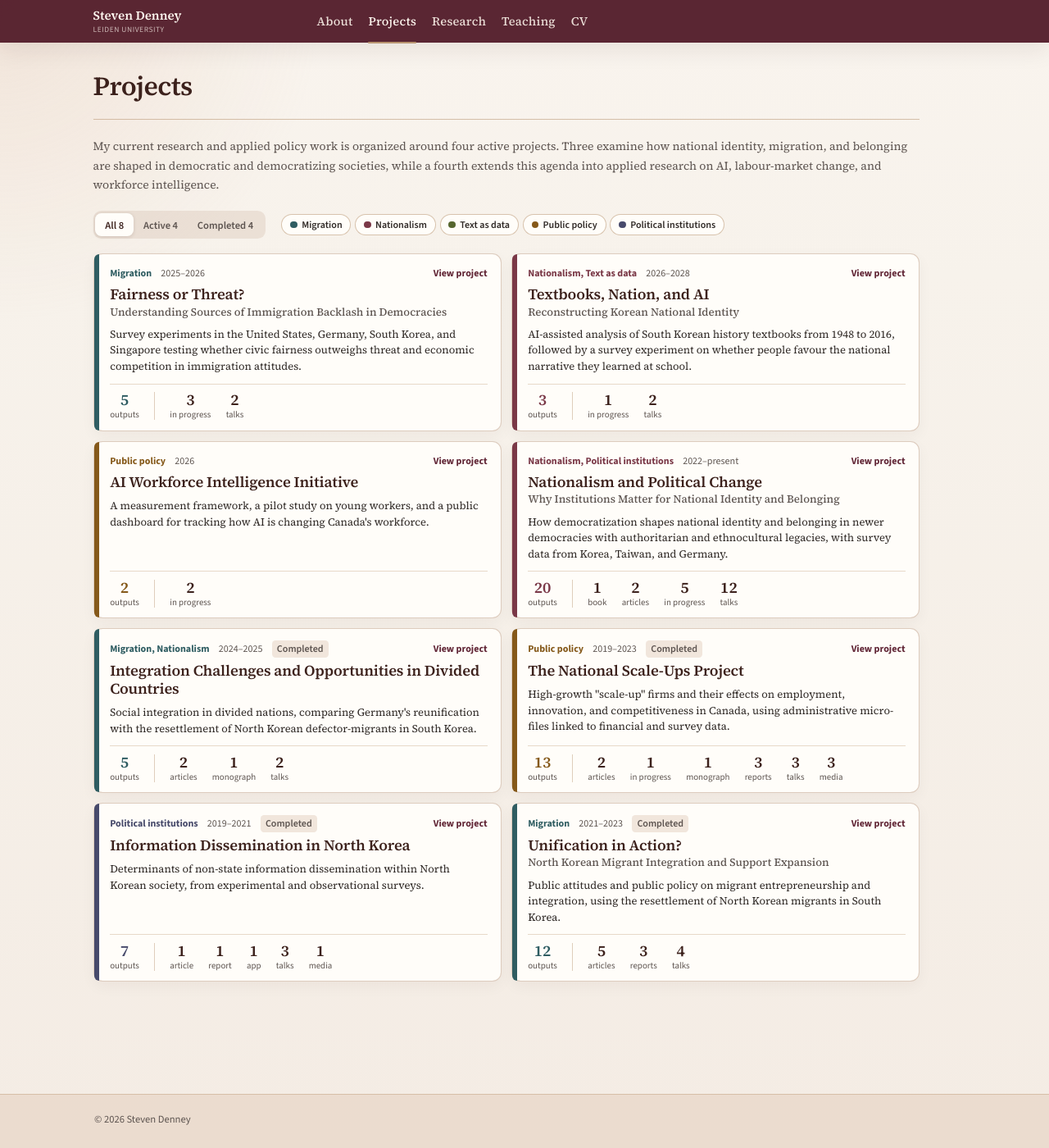
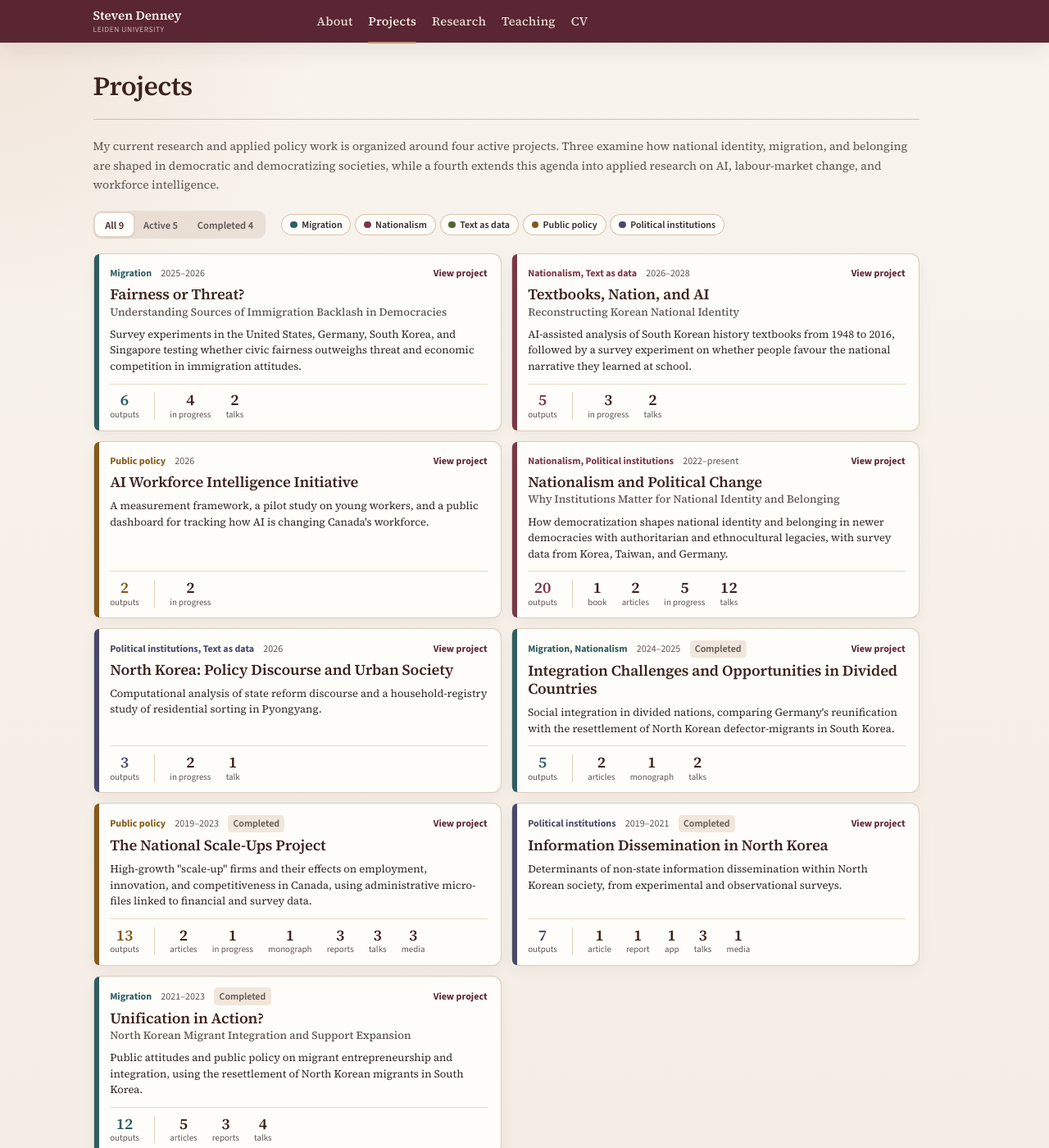
Before and after one commit to scdenney/scdenney.github.io, a Jekyll site: the page built from projects.md, in a window 1280 px wide and 1400 px high. Shown: the whole window at 82% size. Built offline with Jekyll 4.4.1, drawn with Linux system fonts in a browser that asks for light colours.

Commit message:
Sync research, projects and CV with current statuses
BIGS, the Taiwan paper and Constructing the Nation are under review
at CPP, Political Behavior and World Politics. What Were They
Thinking? was rejected at Political Analysis and comes off the list.

Add four papers in progress, two book reviews in preparation, Taylor
Trummel as co-author on Civic Fairness, and a North Korea project
tile. The CV adds the Future Skills Centre grant, and cv.md bumps the
PDF version so browsers fetch the new file.

```diff
--- a/projects.md
+++ b/projects.md
@@ -30,9 +31,10 @@ permalink: /projects/
 <section class="project-outputs" data-type="progress">
 <h3>Papers in Progress</h3>
 <ul>
-<li>Denney, S. Civic Fairness and the Evaluation of Individual Immigrants. — <a href="/assets/preregistrations/civic-fairness/" target="_blank" rel="noopener noreferrer" class="resource-link">Pre-registration</a></li>
+<li>Denney, S., & Trummel, T. Civic Fairness and the Evaluation of Individual Immigrants. — <a href="/assets/preregistrations/civic-fairness/" target="_blank" rel="noopener noreferrer" class="resource-link">Pre-registration</a></li>
 <li>Denney, S. Governing Immigration by the Rules: Legal Procedure, Equal Treatment, and Public Support Across Four Countries. — <a href="/assets/preregistrations/procedural-legitimacy/" target="_blank" rel="noopener noreferrer" class="resource-link">Pre-registration</a></li>
 <li>Denney, S. A Survey Experiment on Creedal Nationalist Persuasion. — <a href="/assets/preregistrations/creedal-persuasion/" target="_blank" rel="noopener noreferrer" class="resource-link">Pre-registration</a></li>
+<li>Steinhardt, H. C., & Denney, S. Rules, Not Race? What AfD Voters Want from Migration Policy. [Germany-only companion study, outside the NWO grant]</li>
 </ul>
 </section>
 <section class="project-outputs" data-type="talk">
@@ -56,7 +58,7 @@ permalink: /projects/
 <dl class="project-facts">
 <div><dt>Duration</dt><dd>2 years (2026–2028)</dd></div>
 <div><dt>PI</dt><dd>Steven Denney (Leiden University)</dd></div>
-<div><dt>Collaborators</dt><dd>Aron van de Pol (Leiden University)</dd></div>
+<div><dt>Collaborators</dt><dd>Aron van de Pol (Leiden University), Boyoon Lee (Queen's University), Myunghee Lee (Michigan State University)</dd></div>
 <div><dt>Funding</dt><dd>Academy of Korean Studies</dd></div>
 </dl>
 <p class="project-detail__links"><a href="https://github.com/scdenney/textbook-identity-aks" target="_blank" rel="noopener noreferrer" class="resource-link">Repository</a></p>
@@ -65,7 +67,14 @@ permalink: /projects/
 <section class="project-outputs" data-type="review">
 <h3>Working Papers Under Review</h3>
 <ul>
-<li>Denney, S., & van de Pol, A. Constructing the Nation: Identity and Historical Narratives in South Korean History Textbooks. [Under review] — <a href="https://github.com/aronvandepol/constructing-the-nationx" target="_blank" rel="noopener noreferrer" class="resource-link" style="margin-right: 0;">GitHub</a> <a href="https://papers.ssrn.com/sol3/papers.cfm?abstract_id=6966183" target="_blank" rel="noopener noreferrer" class="resource-link">SSRN</a></li>
+<li>Denney, S., & van de Pol, A. Constructing the Nation: Identity and Historical Narratives in South Korean History Textbooks. [Under review at <em>World Politics</em>] — <a href="https://github.com/aronvandepol/constructing-the-nationx" target="_blank" rel="noopener noreferrer" class="resource-link" style="margin-right: 0;">GitHub</a> <a href="https://papers.ssrn.com/sol3/papers.cfm?abstract_id=6966183" target="_blank" rel="noopener noreferrer" class="resource-link">SSRN</a></li>
+</ul>
+</section>
+<section class="project-outputs" data-type="progress">
+<h3>Papers in Progress</h3>
+<ul>
+<li>Denney, S., & Lee, B. Measuring Political Bias in South Korean History Textbooks.</li>
+<li>Denney, S., & Lee, M. Authoritarian Education and Post-Transition Citizens: Evidence from South Korea and Poland.</li>
 </ul>
 </section>
 <section class="project-outputs" data-type="talk">
@@ -137,7 +146,7 @@ permalink: /projects/
 <h3>Working Papers Under Review</h3>
 <ul>
 <li>Denney, S., Fraser, N., & Steinhardt, H. C. Cues of commitment: Integration and naturalization support in Taiwan and South Korea. [R&amp;R at <em>British Journal of Political Science</em>] — <a href="https://github.com/scdenney/cues-east-asia" target="_blank" rel="noopener noreferrer" class="resource-link">Working paper</a></li>
-<li>Denney, S., & Steinhardt, H. C. Measuring national identity with conjoint experiments using the case of Taiwan. [Under review] — <a href="https://github.com/scdenney/natid-conjoint-taiwan" target="_blank" rel="noopener noreferrer" class="resource-link">Working paper</a></li>
+<li>Denney, S., & Steinhardt, H. C. Measuring national identity with conjoint experiments using the case of Taiwan. [Under review at <em>Political Behavior</em>] — <a href="https://github.com/scdenney/natid-conjoint-taiwan" target="_blank" rel="noopener noreferrer" class="resource-link">Working paper</a></li>
 <li>Denney, S., van Dam, I., & Green, C. Persuasion and prejudice: Are South Korean attitudes toward immigration open to change? [R&amp;R at <em>International Migration</em>] — <a href="https://github.com/scdenney/persuasion-cues-kr-imm" target="_blank" rel="noopener noreferrer" class="resource-link">Working paper</a></li>
 </ul>
 </section>
@@ -163,6 +172,36 @@ permalink: /projects/
 <li>2023. "Measuring National Identity: A Choice-Based Conjoint Approach," Midwest Political Science Association (MPSA) Conference, April 13-16.</li>
 <li>2023. <a href="https://docs.google.com/presentation/d/1fioI78LissBdRcxStNU9UO3Tt_BM1QniOutxw7Fl5nA/edit#slide=id.gf71da67333_1_0" target="_blank">"Why Do Democratic Societies Tolerate Undemocratic Laws? Sorting Public Support for the National Security Act in South Korea,"</a> International Studies Association (ISA) Conference, March 15-18.</li>
 <li>2022. <a href="https://docs.google.com/presentation/d/1jqh7TO0HT2m8mp8ZXyeEW5Xngd9xTQPaOdG5aI8_Rio/edit?usp=sharing" target="_blank">"National Security Conservatism: Enduring Support for the National Security Act in South Korea,"</a> Generation Asia – 2022 Nordic NIAS Council Conference, August 22-26.</li>
+</ul>
+</section>
+</div>
+</article>
+
+<article class="project-tile" id="north-korea-state-society" data-status="active" data-topics="institutions text">
+<div class="project-tile__top">
+<span class="project-tile__topics"><span data-topic="institutions">Political institutions</span>, <span data-topic="text">Text as data</span></span>
+<span class="project-tile__years">2026</span>
+</div>
+<h2 class="project-tile__title">North Korea: Policy Discourse and Urban Society</h2>
+<p class="project-tile__summary">Computational analysis of state reform discourse and a household-registry study of residential sorting in Pyongyang.</p>
+<div class="project-detail">
+<dl class="project-facts">
+<div><dt>Duration</dt><dd>2026</dd></div>
+<div><dt>PI</dt><dd>Steven Denney (Leiden University)</dd></div>
+<div><dt>Collaborators</dt><dd>Peter Ward (Sejong Institute), Remco Breuker (Leiden University), Aron van de Pol (Leiden University)</dd></div>
+</dl>
+<p>Two studies use new data sources to examine North Korean politics and society. The first traces reform discourse in official North Korean texts from 1987 to 2020 and asks whether shifts in that discourse anticipate policy change. The second uses a household-registration extract covering Pyongyang's civilian population around 2008 to map how the regime sorts residents across the capital.</p>
+<section class="project-outputs" data-type="progress">
+<h3>Papers in Progress</h3>
+<ul>
+<li>Denney, S., & Ward, P. No Previews in Pyongyang: Reform Discourse and Policy Change in North Korea, 1987–2020.</li>
+<li>Denney, S., Breuker, R., & van de Pol, A. Sorting the Socialist Capital: A Residential Geography of Pyongyang from the Household Registry.</li>
+</ul>
+</section>
+<section class="project-outputs" data-type="talk">
+<h3>Presentations</h3>
+<ul>
+<li>2026. <a href="/assets/slides/no-previews-in-pyongyang/" target="_blank" rel="noopener noreferrer">"No Previews in Pyongyang: Reform Discourse and Policy Change in North Korea, 1987–2020,"</a> with Peter Ward. European Centre for North Korean Studies (ECNK) Webinar, University of Vienna, August 4, 2026.</li>
 </ul>
 </section>
 </div>
@@ -233,7 +272,7 @@ permalink: /projects/
 <section class="project-outputs" data-type="review">
 <h3>Working Papers Under Review</h3>
 <ul>
-<li>Denney, S., Kelly, R., & Wolfe, D. Scaling for success? Coverage, timing, and the reach of Canadian federal innovation support. [R&amp;R at <em>Canadian Public Policy</em>] — <a href="https://github.com/scdenney/bigs-scaleups/blob/main/manuscripts/scaling-for-success.pdf" target="_blank" rel="noopener noreferrer" class="resource-link">Working paper</a></li>
+<li>Denney, S., Kelly, R., & Wolfe, D. Scaling for success? Coverage, timing, and the reach of Canadian federal innovation support. [Under review at <em>Canadian Public Policy</em>] — <a href="https://github.com/scdenney/bigs-scaleups/blob/main/manuscripts/scaling-for-success.pdf" target="_blank" rel="noopener noreferrer" class="resource-link">Working paper</a></li>
 </ul>
 </section>
 <section class="project-outputs" data-type="monograph">
```
Also changed, not shown: other parts of projects.md (+1 -0 lines), cv.md (+3 -3 lines), research.md (+30 -10 lines), 2 other files.
